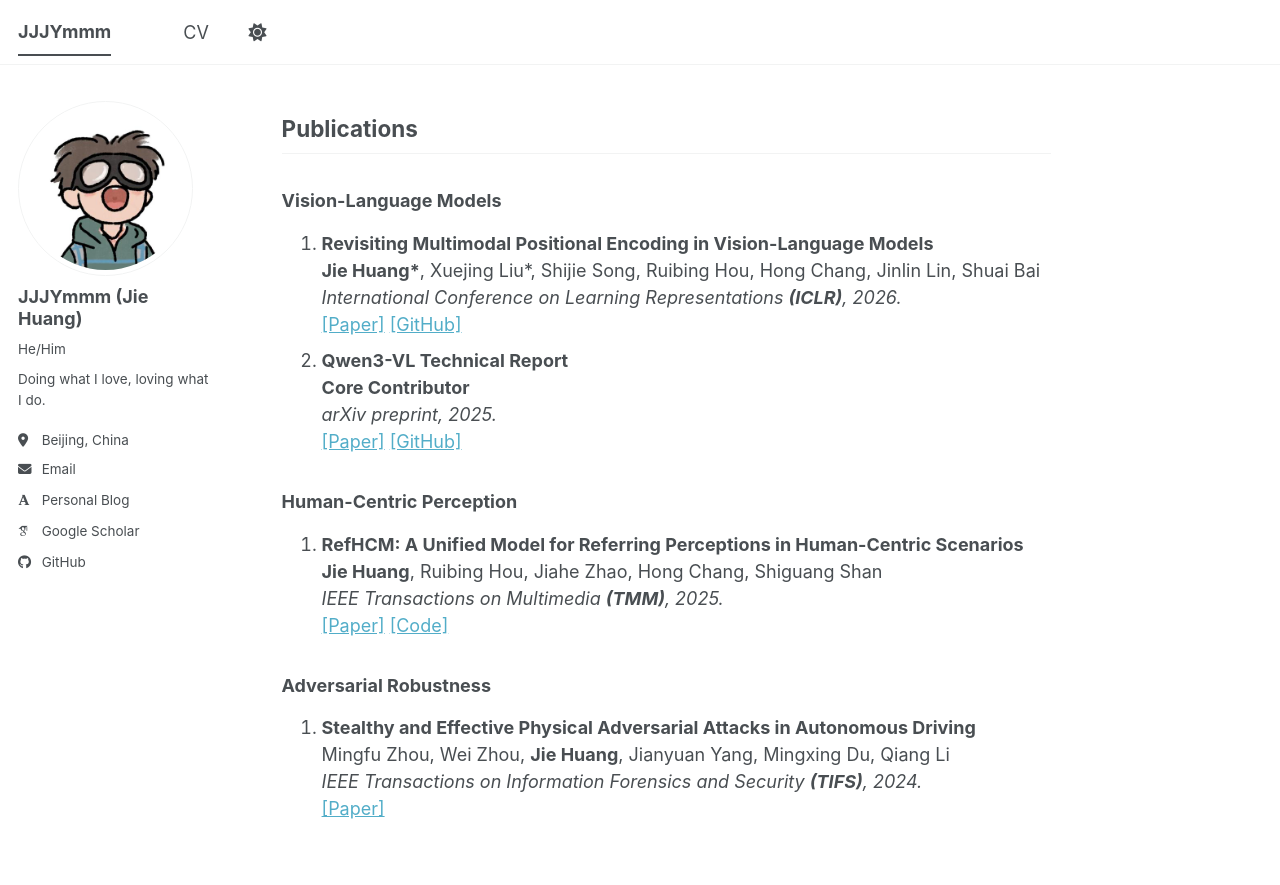
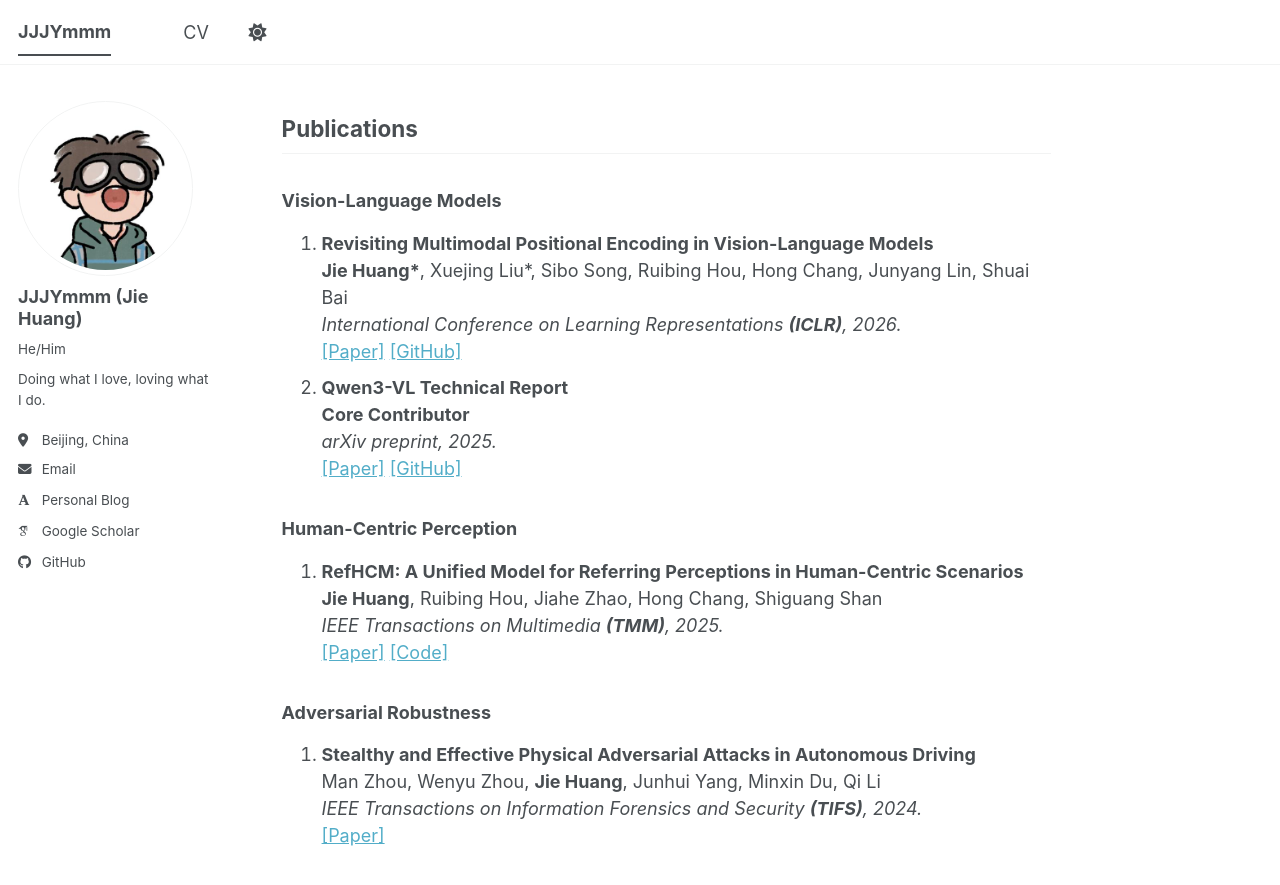
Before and after one commit to JJJYmmm/JJJYmmm.github.io, a Jekyll site: the page built from _pages/about.md, in a window 1280 px wide and 900 px high, scrolled down 1188 px. Shown: the top 885 px of the window. Built offline with Jekyll 4.4.1, drawn with Linux system fonts in a browser that asks for light colours; some web fonts are replaced; a script bundle is joined from its source files by our own code; library files that are not in the unit come from our copies.

Commit message:
update naming

```diff
--- a/_pages/about.md
+++ b/_pages/about.md
@@ -41,7 +41,7 @@ Here are some open-source contributions I'm proud of. I'm grateful to everyone i
 <ol>
 <li>
 <strong>Revisiting Multimodal Positional Encoding in Vision-Language Models</strong><br>
-<strong>Jie Huang*</strong>, Xuejing Liu*, Shijie Song, Ruibing Hou, Hong Chang, Jinlin Lin, Shuai Bai<br>
+<strong>Jie Huang*</strong>, Xuejing Liu*, Sibo Song, Ruibing Hou, Hong Chang, Junyang Lin, Shuai Bai<br>
 <em>International Conference on Learning Representations <strong>(ICLR)</strong>, 2026.</em><br>
 <a href="https://arxiv.org/abs/2510.23095">[Paper]</a> <a href="https://github.com/JJJYmmm/Multimodal-RoPEs">[GitHub]</a>
 </li>
@@ -70,7 +70,7 @@ Here are some open-source contributions I'm proud of. I'm grateful to everyone i
 <ol>
 <li>
 <strong>Stealthy and Effective Physical Adversarial Attacks in Autonomous Driving</strong><br>
-Mingfu Zhou, Wei Zhou, <strong>Jie Huang</strong>, Jianyuan Yang, Mingxing Du, Qiang Li<br>
+Man Zhou, Wenyu Zhou, <strong>Jie Huang</strong>, Junhui Yang, Minxin Du, Qi Li<br>
 <em>IEEE Transactions on Information Forensics and Security <strong>(TIFS)</strong>, 2024.</em><br>
 <a href="https://ieeexplore.ieee.org/document/10583962">[Paper]</a>
 </li>
```
